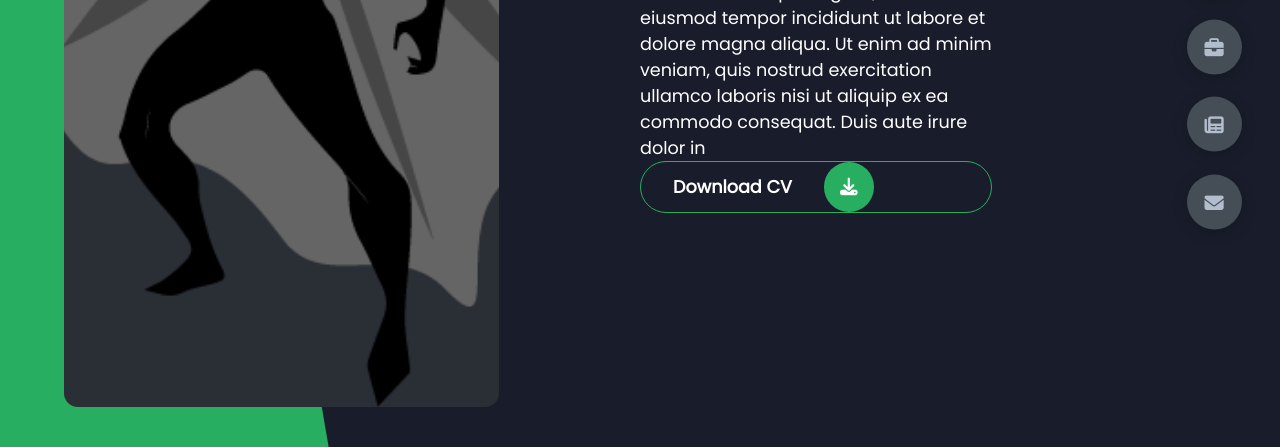
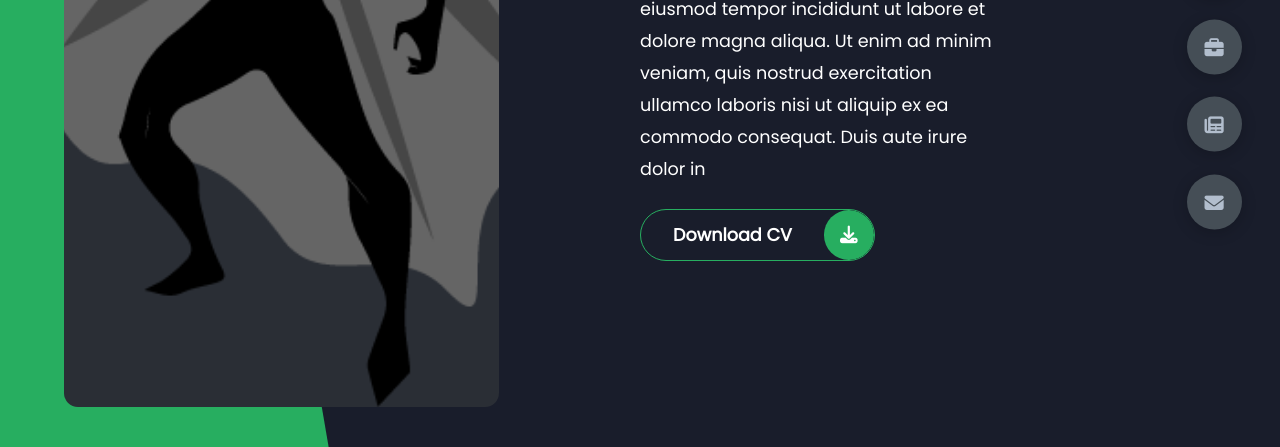
Before and after one commit to yuryion/website-attempt-1, a plain HTML site: page index.html in a window 1280 px wide. Shown: the part 353-800 px from the top of the page. Drawn offline with Linux system fonts and the light colour scheme.

Commit message:
Home section completed

```diff
--- a/styles/styles.scss
+++ b/styles/styles.scss
@@ -184,7 +184,7 @@ section{
                 color: var(--color-secondary)
             }
         }
-        .p{
+        p{
             margin: 1.5rem 0;
             line-height: 2rem;
         }
@@ -192,6 +192,11 @@ section{
 }
 
 /* Independent Components */
+.btn-con{
+    display: flex;
+    align-self: flex-start;
+
+}
 .main-btn{
     border-radius: 30px;
     color: inherit;
@@ -213,6 +218,21 @@ section{
         border-radius: 50%;
         padding: 1rem;
     }
+    &::before{
+        content: '';
+        position: absolute;
+        top: 0;
+        right: 0;
+        transform: translateX(100%);
+        transition: all .4s ease-out;
+        z-index: -1;
+    }
+    &:hover{
+        &::before{
+            width: 100%;
+            height: 100%;
+            background-color: var(--color-secondary);
+            transform: translateX(0);
+        }
+    }
 }
-
-//https://youtu.be/xV7S8BhIeBo?t=3654
```
Also changed, not shown: styles/styles.css, 1 other file.
